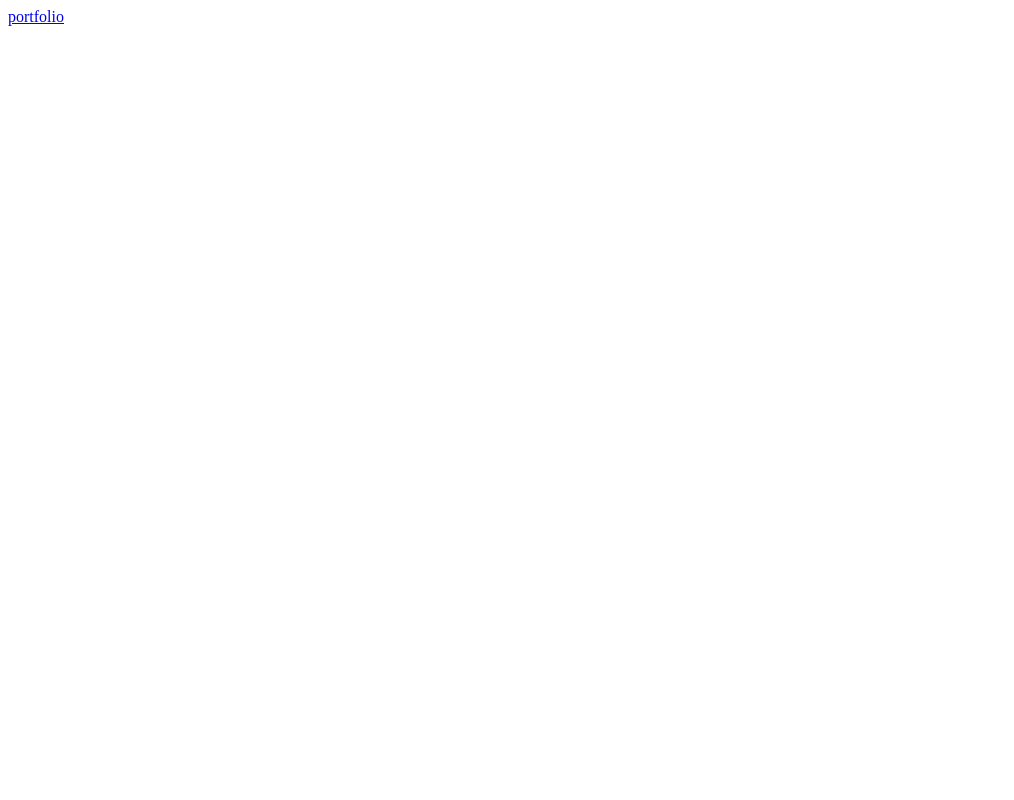
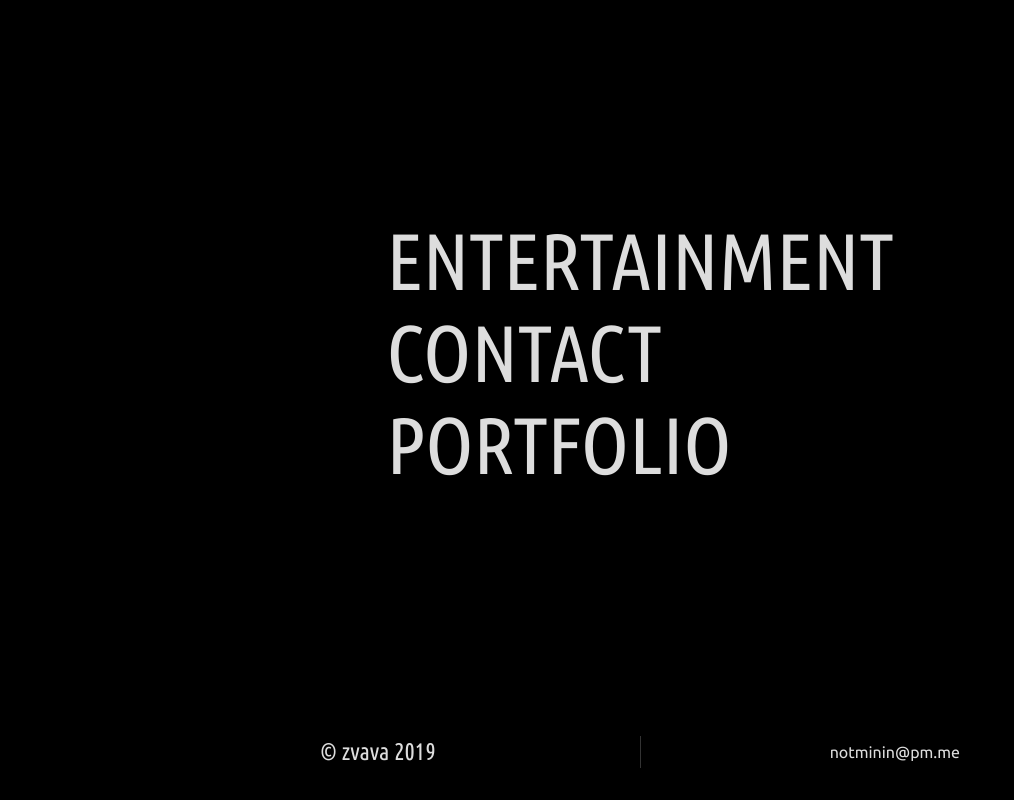
Before and after one commit to mininmobile/zvava.org, a plain HTML site: page index.html in a window 1280 px wide. Shown: the whole page, without its empty margins (0-1014 px from the left). Drawn offline with Linux system fonts and the light colour scheme.

Commit message:
add index page

```diff
--- a/index.html
+++ b/index.html
@@ -8,6 +8,23 @@
 	<title>zvava.org</title>
 </head>
 <body>
-	<a href="portfolio/">portfolio</a>
+	<div class="content">
+		<div class="links">
+			<div class="inner">
+				<a href="entertainment.html">entertainment</a><br>
+				<a href="contact.html">contact</a><br>
+				<a href="portfolio.html">portfolio</a>
+			</div>
+		</div>
+		<div class="footer">
+			<div class="left">
+				<p class="copyright">&copy; zvava 2019</p>
+			</div>
+			<div class="divider"></div>
+			<div class="right">
+				<a class="contact" href="mailto:notminin@pm.me">notminin@pm.me</a>
+			</div>
+		</div>
+	</div>
 </body>
 </html>
--- a/src/index.css
+++ b/src/index.css
@@ -0,0 +1,109 @@
+@font-face {
+	font-family: Ubuntu;
+	src: url(./font/Ubuntu-Regular.ttf) format("truetype");
+}
+
+@font-face {
+	font-family: Ubuntu;
+	src: url(./font/Ubuntu-Italic.ttf) format("truetype");
+	font-style: italic;
+}
+
+@font-face {
+	font-family: "Ubuntu Condensed";
+	src: url(./font/UbuntuCondensed-Regular.ttf) format("truetype");
+}
+
+@font-face {
+	font-family: "Ubuntu Mono";
+	src: url(./font/UbuntuMono-Regular.ttf) format("truetype");
+}
+
+html, body {
+	width: 100vw;
+	height: 100vh;
+	padding: 0;
+	margin: 0;
+	background-color: black;
+	color: #ddd;
+	font-family: Ubuntu, sans-serif;
+	font-size: 1em;
+}
+
+p, h1, h2, h3, h4, h5, h6 {
+	margin: 0;
+	font-weight: normal;
+}
+
+a {
+	color: #ddd;
+	display: block;
+	text-decoration: none;
+}
+
+/* navigation */
+
+.content {
+	width: 100%;
+	height: 100%;
+	display: flex;
+	justify-content: center;
+	align-items: center;
+	flex-direction: column;
+}
+
+.links {
+	display: flex;
+	justify-content: center;
+	align-items: center;
+	flex: 1;
+	font-family: "Ubuntu Condensed", sans-serif;
+	font-size: 5em;
+}
+
+.links .inner {
+	display: inline-block;
+	text-align: justify;
+	text-align-last: justify;
+	text-justify: distribute;
+}
+
+.links .inner a {
+	display: inline;
+	text-transform: uppercase;
+}
+
+/* footer */
+
+.footer {
+	width: 50%;
+	height: 6em;
+	display: flex;
+	align-items: center;
+}
+
+.footer .left,
+.footer .right {
+	display: flex;
+	align-items: center;
+	flex: 1;
+}
+
+.footer .left {
+	justify-content: flex-start;
+}
+
+.footer .right {
+	justify-content: flex-end;
+}
+
+.footer .divider {
+	width: 1px;
+	height: 2em;
+	background: rgba(255, 255, 255, 0.2)
+}
+
+.footer .copyright {
+	font-family: "Ubuntu Condensed", sans-serif;
+	font-size: 1.5em;
+}
```
Also changed, not shown: portfolio.html (renamed from portfolio/index.html, +1 -1 lines).
